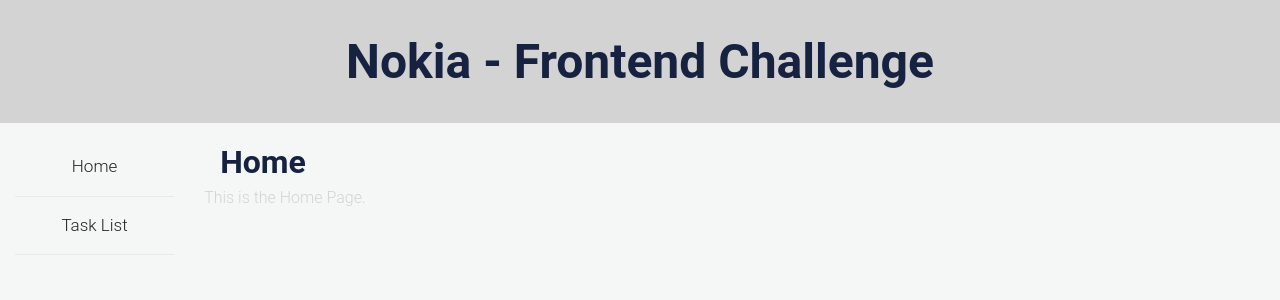
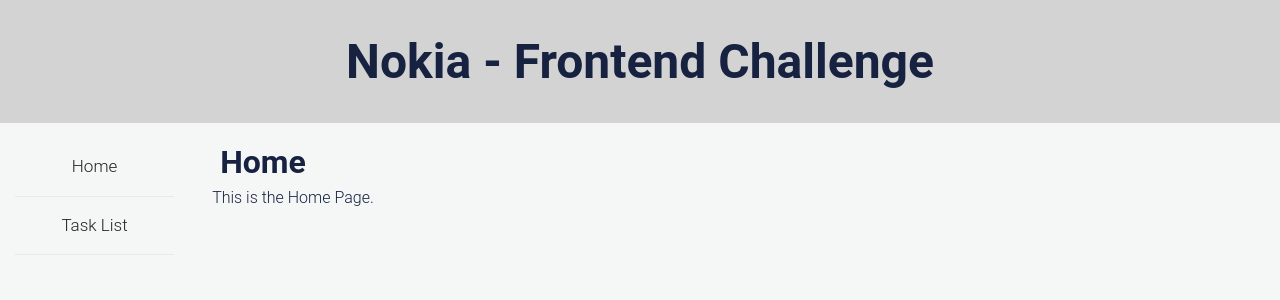
Before and after one commit to patriciad9mendes/nokia-challenge-fe, a React (Create React App) app: page / in a window 1280 px wide. Shown: the top 300 px of the page. Built offline with nearby package versions, Linux system fonts and the light colour scheme.

Commit message:
Update App.css

```diff
--- a/src/App.css
+++ b/src/App.css
@@ -37,7 +37,8 @@
 }
 
 p{
-  color: var(--gray-dark);
+  padding: 0 .5rem;
+  color: var(--black);
 }
 
 .flex-container {
@@ -53,3 +54,7 @@
   padding: 15px;
   flex: 1 100%;
 }
+
+.taskList {
+  padding: 0 3rem;
+}
```
